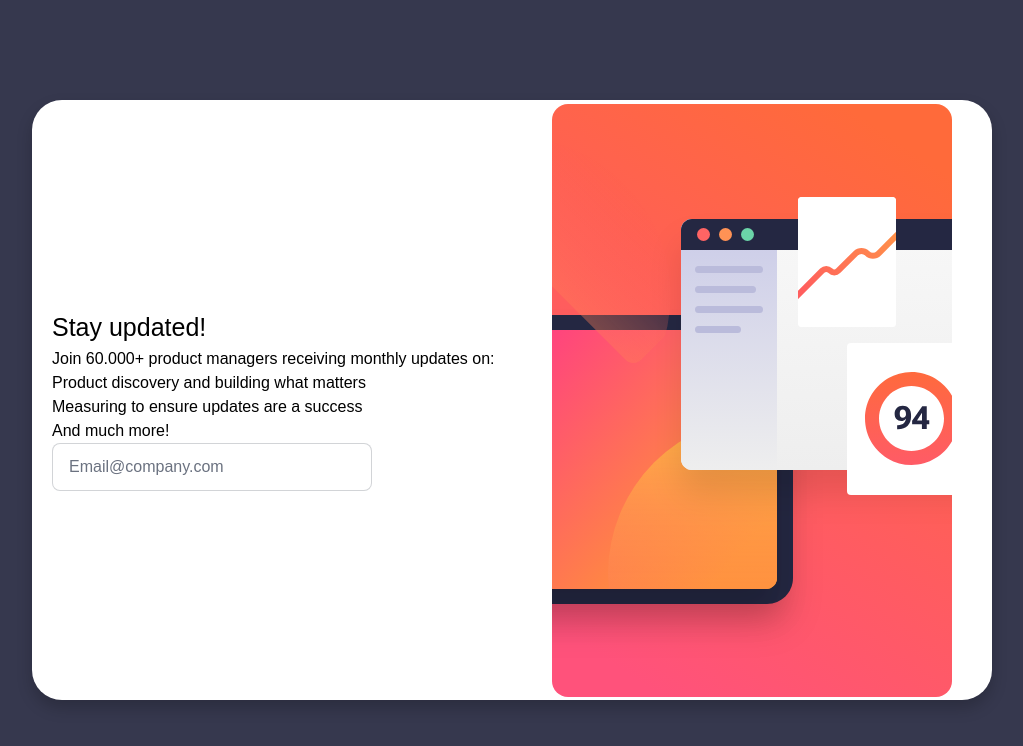
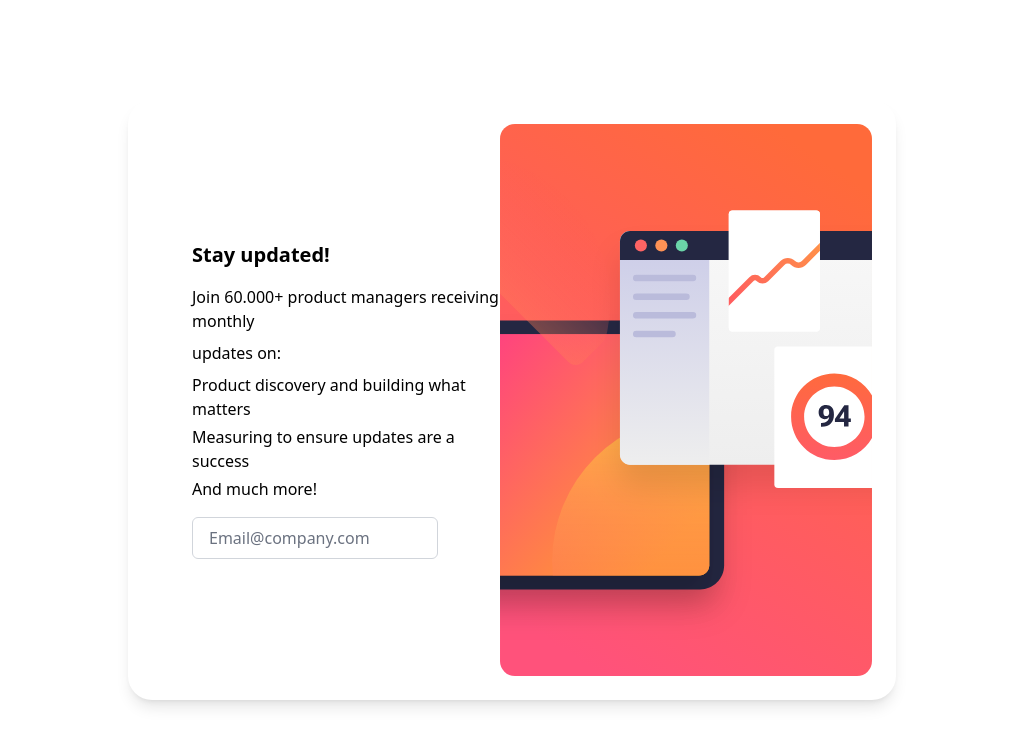
Before and after one commit to LeAmering/frontend-project, a SvelteKit app: page / in a window 1280 px wide. Shown: the top 746 px of the page, without its empty margins (128-1151 px from the left). Built offline with nearby package versions, Linux system fonts and the light colour scheme.

Commit message:
added tailwind styling

```diff
--- a/src/routes/+page.svelte
+++ b/src/routes/+page.svelte
@@ -1,85 +1,28 @@
-<script>
-</script>
-
-<div class="white-box">
-	<div class="text-content">
-		<h1>Stay updated!</h1>
-		<p>Join 60.000+ product managers receiving monthly updates on:</p>
-		<p>Product discovery and building what matters</p>
-		<p>Measuring to ensure updates are a success</p>
-		<p>And much more!</p>
+<div class="h-screen w-screen bg-hsl-[235_18%_26%] flex justify-center items-center">
+	<div
+		class="bg-white text-black rounded-3xl shadow-lg w-3/5 h-3/4 flex justify-between items-center p-6 overflow-hidden"
+	>
+		<div class="max-w-1/2 pl-10">
+			<h1 class="text-xl font-bold mb-4">Stay updated!</h1>
+			<p class="mb-2">Join 60.000+ product managers receiving monthly</p>
+			<p class="mb-2">updates on:</p>
+			<p class="mb-1">Product discovery and building what matters</p>
+			<p class="mb-1">Measuring to ensure updates are a success</p>
+			<p class="mb-4">And much more!</p>
 
 			<input
 				type="text"
 				placeholder="Email@company.com"
-			class="input input-bordered w-full max-w-xs"
-			style="background-color:white"
+				class="bg-white border border-gray-300 rounded-md w-4/5 px-4 py-2 focus:outline-none focus:ring focus:ring-blue-500"
 			/>
 		</div>
 
-	<div class="image-container">
+		<div class="flex items-center justify-center h-full p-0 flex-shrink-0">
 			<img
-			class="signup-image"
+				class="w-auto h-full object-contain"
 				src="assets/images/illustration-sign-up-desktop.svg"
 				alt="Illustration"
 			/>
 		</div>
 	</div>
-
-<style>
-	:global(body) {
-		margin: 0;
-		padding: 0;
-		background-color: hsl(235, 18%, 26%);
-		font-family: Arial, sans-serif;
-		display: flex;
-		justify-content: center;
-		align-items: center;
-		height: 100vh;
-		color: white;
-	}
-
-	.white-box {
-		background-color: white;
-		color: black;
-		width: 75%;
-		height: 75%;
-		border-radius: 30px;
-		box-shadow: 0 8px 16px rgba(0, 0, 0, 0.2);
-		display: flex;
-		justify-content: space-between;
-		align-items: center;
-		padding: 20px;
-		text-align: left;
-		overflow: hidden;
-	}
-
-	.text-content {
-		max-width: 50%;
-	}
-
-	h1 {
-		font-size: 25px;
-	}
-
-	.image-container {
-		display: flex;
-		align-items: center;
-		justify-content: center;
-		padding: 20px;
-		flex-shrink: 0;
-		height: 100%;
-	}
-
-	.signup-image {
-		max-width: 100%;
-		height: auto;
-		object-fit: contain;
-		padding-top: 20px;
-		padding-bottom: 20px;
-	}
-
-	.input {
-		width: 80%;
-	}
-</style>
+</div>
```
Lines whose indentation alone changed are shown as unchanged.
